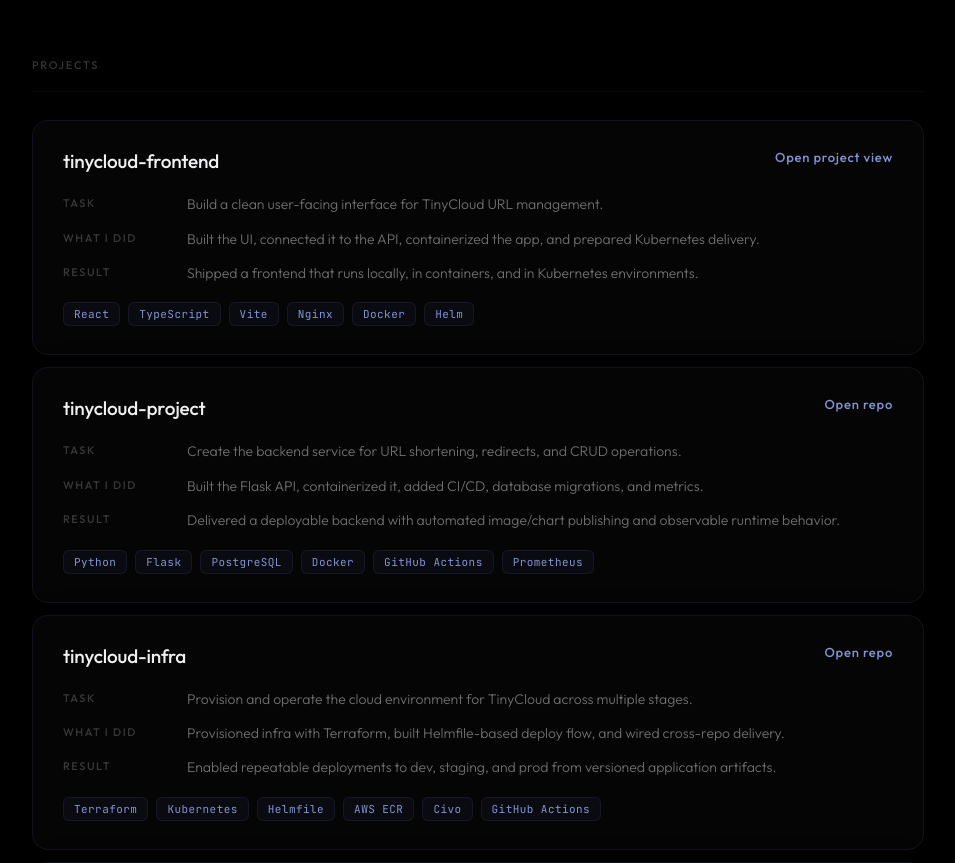
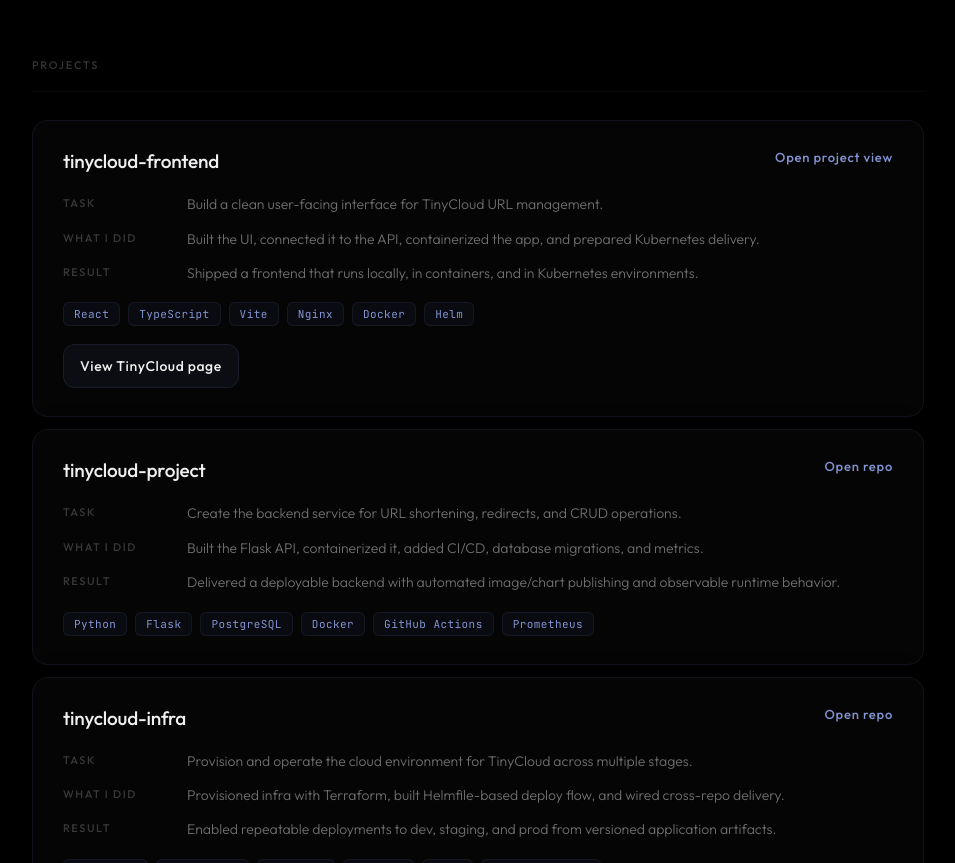
Before and after one commit to cherya05/danilchernenko.github.io, a React (Vite) app: page / in a window 1280 px wide. Shown: the part 1260-2123 px from the top of the page, without its empty margins (162-1117 px from the left). Built offline with nearby package versions, Linux system fonts and the light colour scheme.

Commit message:
feat: add tinycloud project showcase page to portfolio v2

```diff
--- a/src/App.tsx
+++ b/src/App.tsx
@@ -258,6 +258,7 @@ export default function App() {
             DANIL CHERNENKO
           </a>
           <div className="nav-links">
+            <a href="#tinycloud">TinyCloud</a>
             <a href="#skills">Skills</a>
             <a href="#projects">Projects</a>
             <a href="#contact">Contact</a>
@@ -356,6 +357,11 @@ export default function App() {
                     <span key={t} className="tech-tag">{t}</span>
                   ))}
                 </div>
+                {p.name === 'tinycloud-frontend' ? (
+                  <button className="project-cta" type="button" onClick={openTinyCloud}>
+                    View TinyCloud page
+                  </button>
+                ) : null}
               </article>
             ))}
           </div>
--- a/src/index.css
+++ b/src/index.css
@@ -261,6 +261,25 @@ h1 strong{
   white-space:nowrap;
 }
 .project-link:hover{color:var(--text)}
+.project-cta{
+  margin-top:18px;
+  border:1px solid rgba(65,74,115,.24);
+  background:rgba(65,74,115,.12);
+  color:var(--text);
+  border-radius:12px;
+  padding:12px 16px;
+  font-family:'Outfit',sans-serif;
+  font-size:14px;
+  font-weight:500;
+  letter-spacing:.04em;
+  cursor:pointer;
+  transition:border-color .2s,background .2s,transform .15s;
+}
+.project-cta:hover{
+  border-color:var(--brand-mid);
+  background:rgba(65,74,115,.22);
+  transform:translateY(-1px);
+}
 .project-grid{
   display:grid;
   gap:12px;
```
